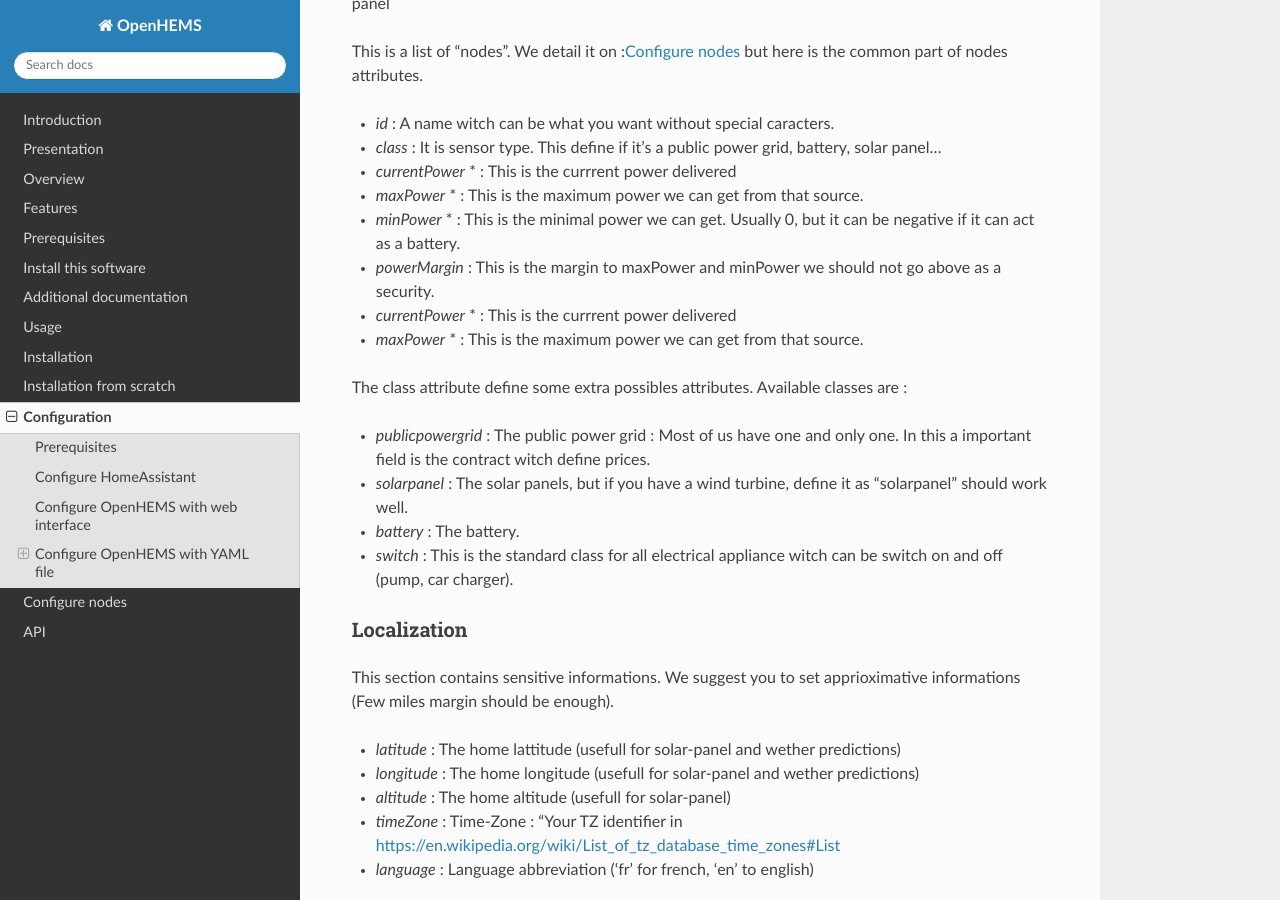
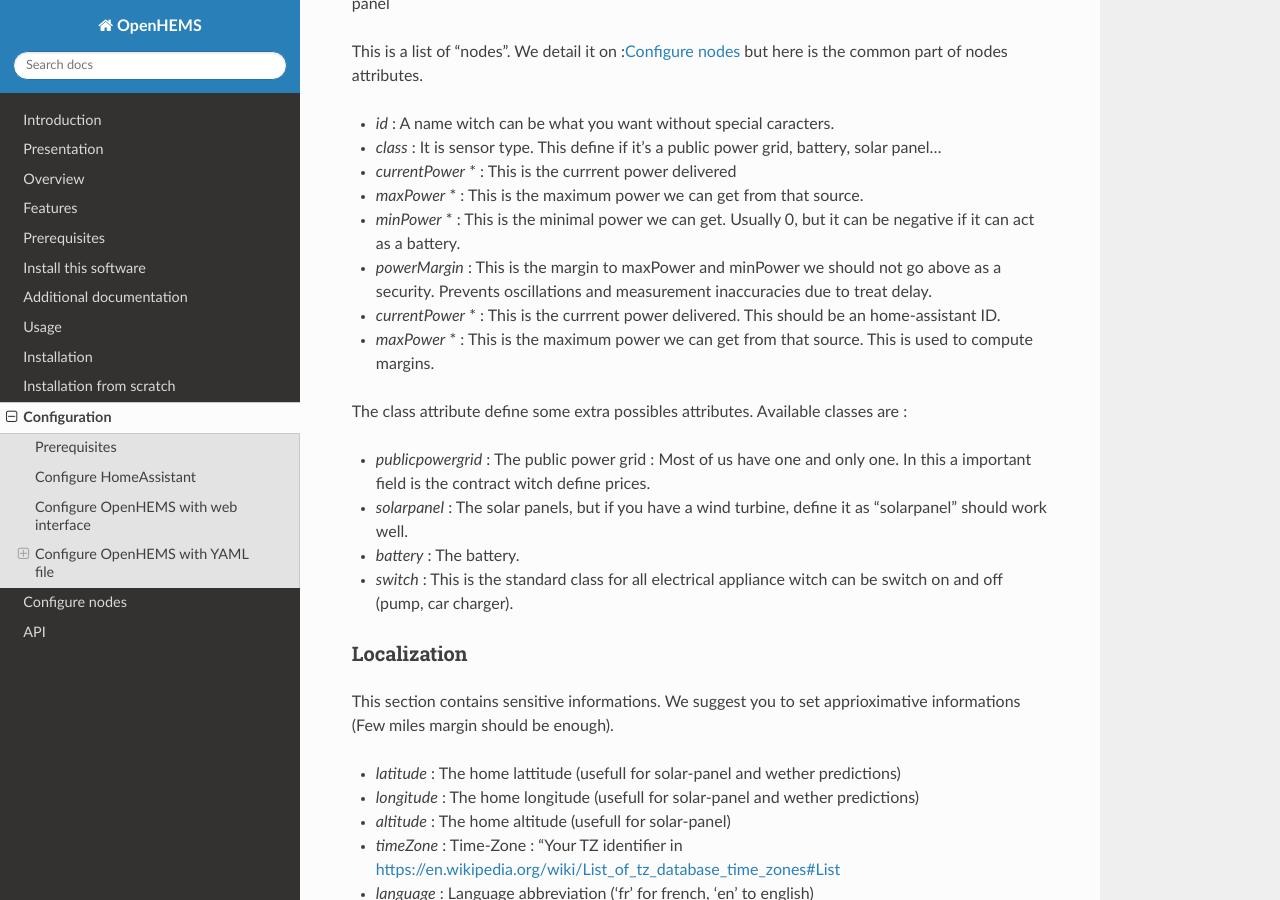
Before and after one commit to abriotde/openhems-sample, a Sphinx documentation site: the page built from docs/source/configure.rst, in a window 1280 px wide and 900 px high, scrolled down 5416 px. Built offline with Sphinx 7.4.7 and the Read the Docs theme 3.1.0, drawn with Linux system fonts in a browser that asks for light colours.

Commit message:
Try improve documentation

```diff
--- a/docs/source/configure.rst
+++ b/docs/source/configure.rst
@@ -222,11 +222,11 @@
 
 * *minPower* * : This is the minimal power we can get. Usually 0, but it can be negative if it can act as a battery.
 
-* *powerMargin* : This is the margin to maxPower and minPower we should not go above as a security.
+* *powerMargin* : This is the margin to maxPower and minPower we should not go above as a security. Prevents oscillations and measurement inaccuracies due to treat delay.
 
-* *currentPower* * : This is the currrent power delivered
+* *currentPower* * : This is the currrent power delivered. This should be an home-assistant ID.
 
-* *maxPower* * : This is the maximum power we can get from that source.
+* *maxPower* * : This is the maximum power we can get from that source. This is used to compute margins.
 
 The class attribute define some extra possibles attributes. Available classes are :
 
```
Also changed, not shown: readme.md (+104 -1 lines).
